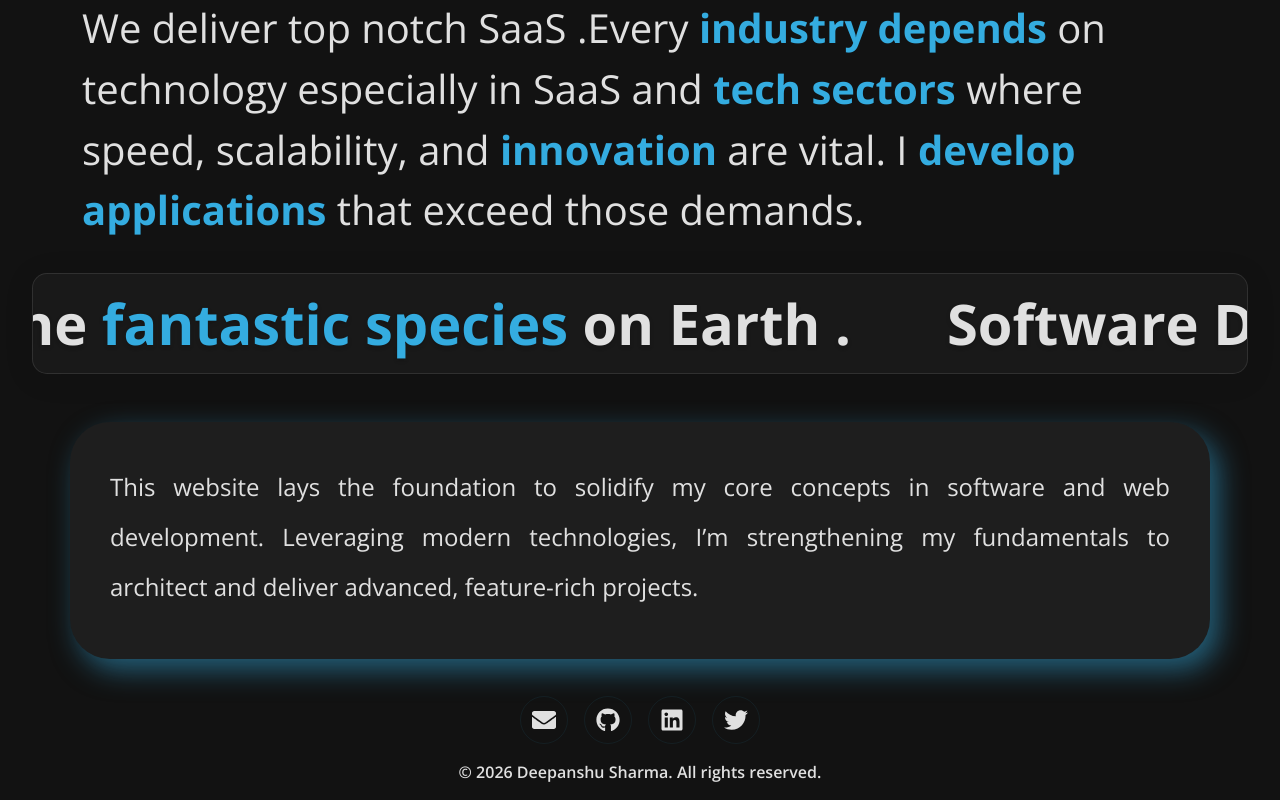
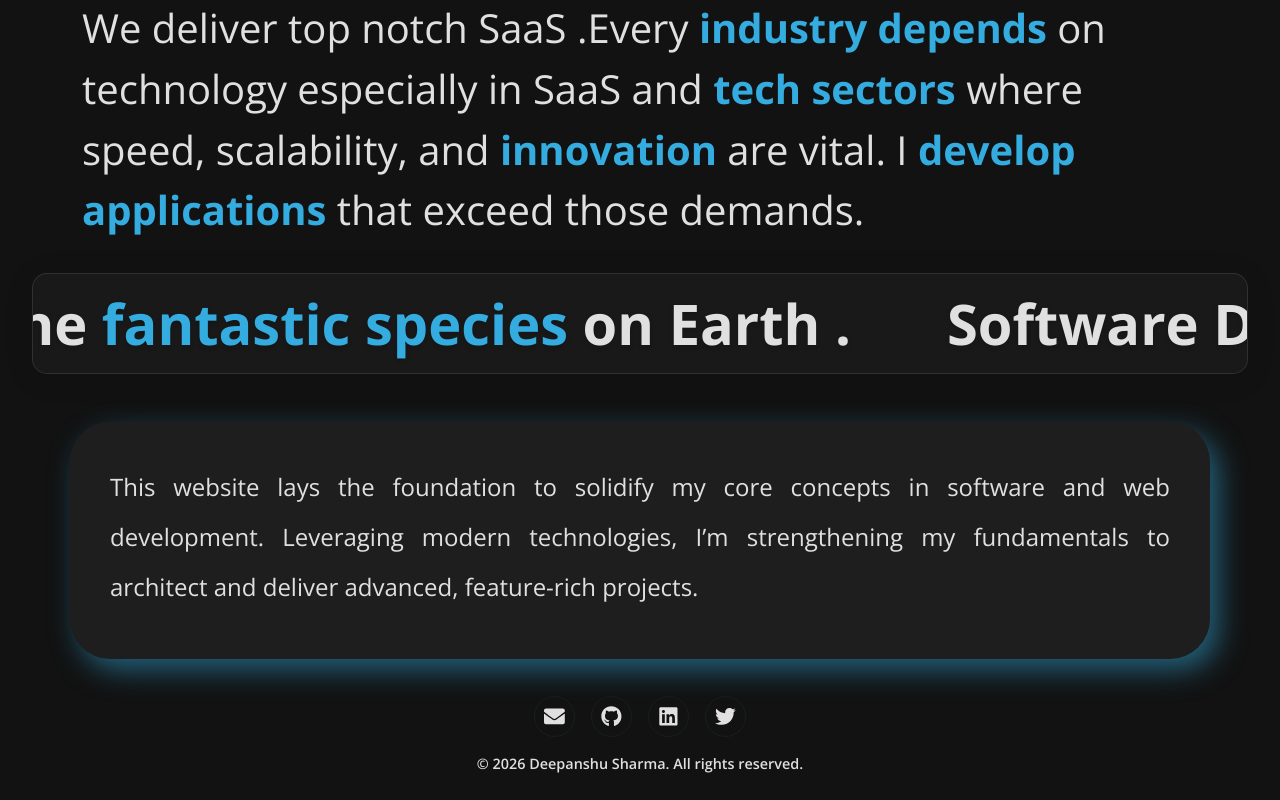
Before and after one commit to deepanshu1420/PersonalPortfolio-React, a React (Create React App) app: page / in a window 1280 px wide. Shown: the part 652-1452 px from the top of the page. Built offline with nearby package versions, Linux system fonts and the light colour scheme.

Commit message:
Fixed issues related to theme-aware

```diff
--- a/public/index.html
+++ b/public/index.html
@@ -13,11 +13,36 @@
     <link rel="apple-touch-icon" href="%PUBLIC_URL%/logo192.png" />
 
     <title>Deepanshu Sharma</title>
-  </head>
-  <body>
+
+    <style>
+    body.dark input:-webkit-autofill,
+    body.dark input:-webkit-autofill:hover,
+    body.dark input:-webkit-autofill:focus,
+    body.dark textarea:-webkit-autofill,
+    body.dark textarea:-webkit-autofill:hover,
+    body.dark textarea:-webkit-autofill:focus {
+      -webkit-box-shadow: 0 0 0 1000px #2b2b2b inset !important;
+      -webkit-text-fill-color: white !important;
+      caret-color: white;
+      border: 1px solid #2b2b2b !important;
+    }
+
+    body:not(.dark) input:-webkit-autofill,
+    body:not(.dark) input:-webkit-autofill:hover,
+    body:not(.dark) input:-webkit-autofill:focus,
+    body:not(.dark) textarea:-webkit-autofill,
+    body:not(.dark) textarea:-webkit-autofill:hover,
+    body:not(.dark) textarea:-webkit-autofill:focus {
+      -webkit-box-shadow: 0 0 0 1000px #ffffff inset !important;
+      -webkit-text-fill-color: black !important;
+      caret-color: black;
+      }
+    </style>
+
+    </head>
+    <body>
     <noscript>You need to enable JavaScript to run this app.</noscript>
     <div id="root"></div>
 
-    <!-- {% comment %} <script src="https://unpkg.com/typed.js@2.1.0/dist/typed.umd.js" defer></script> {% endcomment %} -->
   </body>
 </html>
--- a/src/website/index.css
+++ b/src/website/index.css
@@ -699,12 +699,12 @@ body.dark .form-control::-ms-input-placeholder {
   display: inline-flex;
   align-items: center;
   justify-content: center;
-  width: 48px;
-  height: 48px;
+  width: 41px;
+  height: 41px;
   border-radius: 50%;
   border: 1px solid rgba(52,172,224,0.08);
   color: var(--text-color);
-  font-size: 1.5rem;
+  font-size: 1.3rem;
   transition: transform 200ms ease, color 200ms ease, box-shadow 200ms ease, background 200ms ease;
   background: transparent;
 }
@@ -721,7 +721,7 @@ body.dark .form-control::-ms-input-placeholder {
   margin: 0;
   color: var(--text-color);
   font-weight: 600;
-  font-size: 1rem;
+  font-size: 0.9rem;
   margin-top: 0.5rem;
 }
 
```
